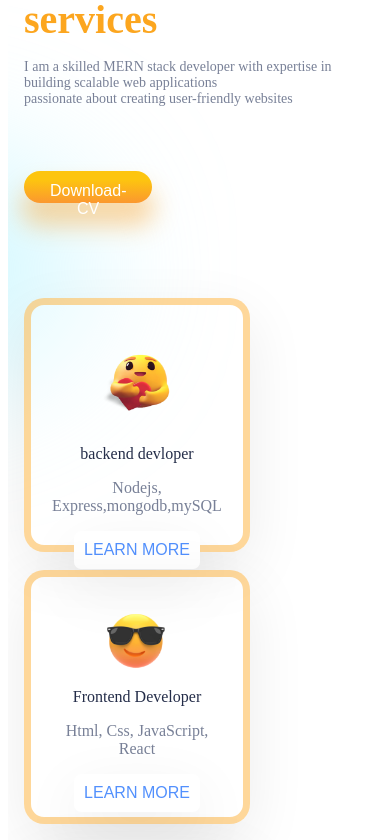
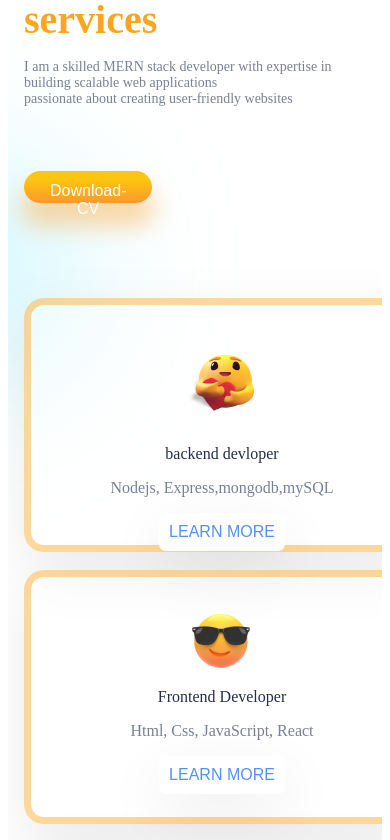
Before and after one commit to StartCodeWithAbhishek/Abhishek_Portfolio, a React (Create React App) app: page / in a window 390 px wide. Shown: the part 1271-2111 px from the top of the page. Built offline with nearby package versions, Linux system fonts and the light colour scheme.

Commit message:
after ad build code

```diff
--- a/src/components/Card/Card.css
+++ b/src/components/Card/Card.css
@@ -43,6 +43,6 @@
 
 @media screen and (max-width: 480px){
   .card{
-    width: 250;
+    width: 330px;
   }
 }
```
